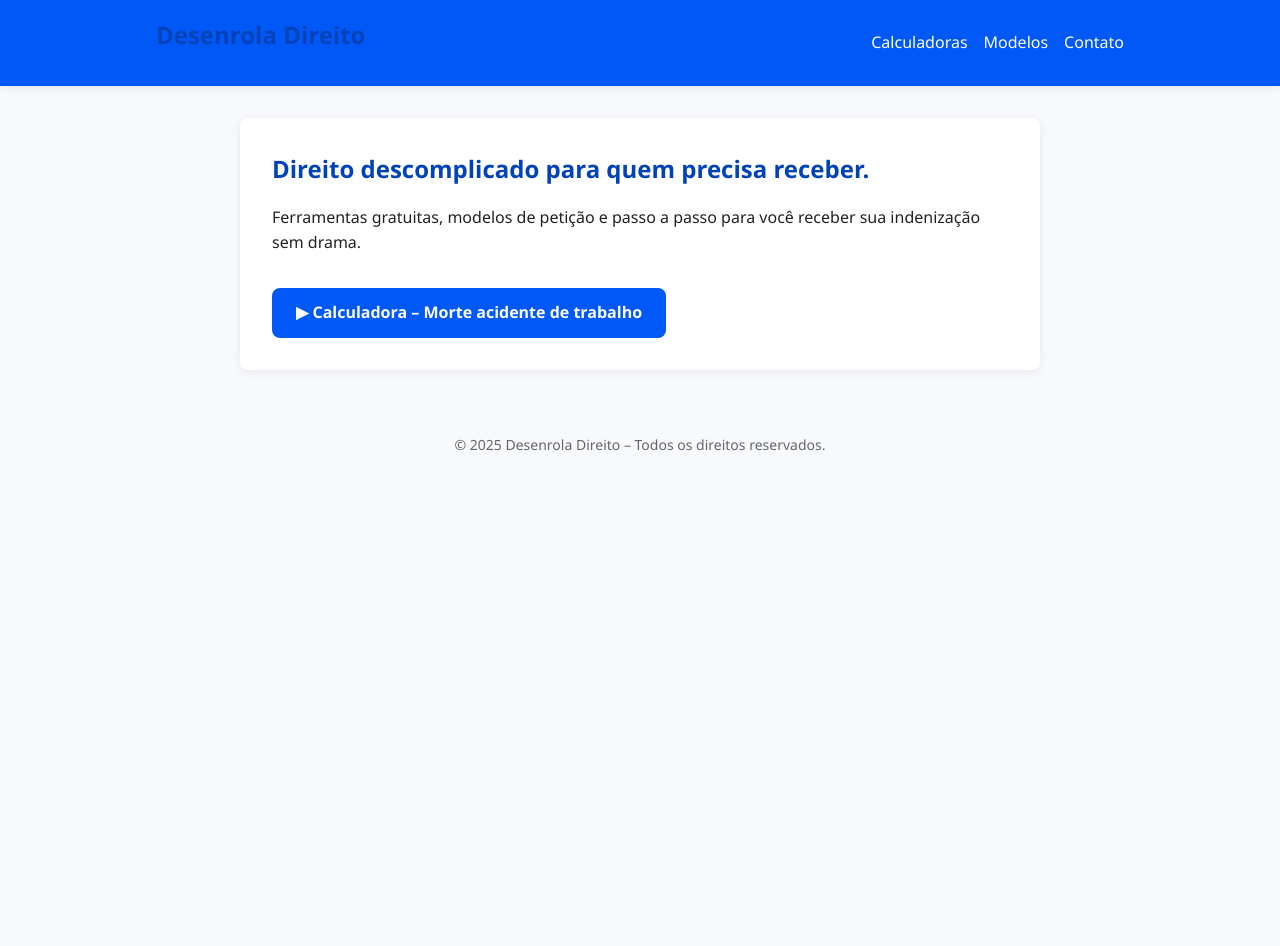
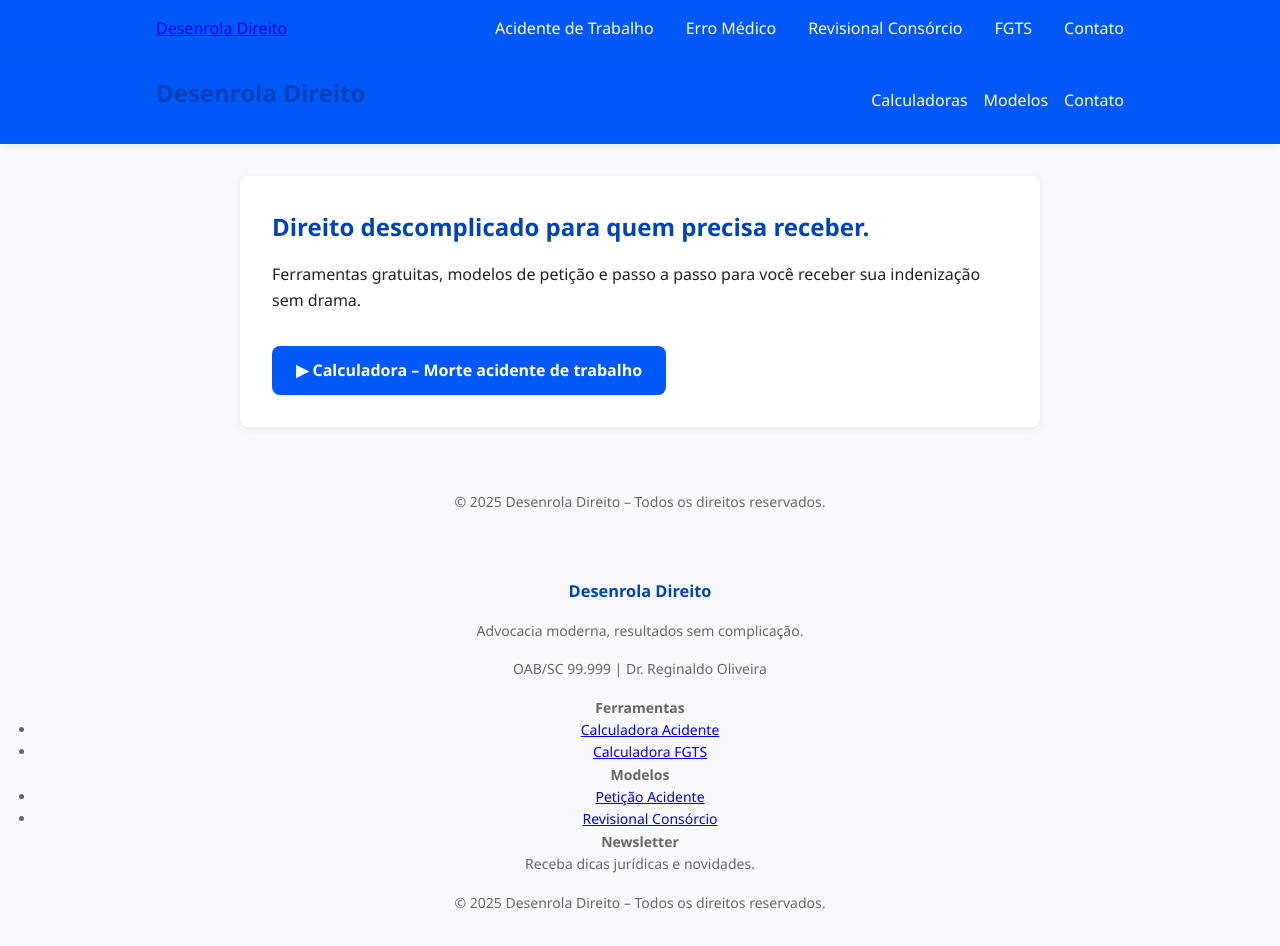
Before and after one commit to mestrereginaldo-site/desenroladireito, a Next.js app: page / in a window 1280 px wide. Before the commit the page ends 800 px from the top, so only its background shows below. Built offline with nearby package versions, Linux system fonts and the light colour scheme.

Commit message:
Update _app.js

```diff
--- a/pages/_app.js
+++ b/pages/_app.js
@@ -1,7 +1,15 @@
 import '../styles/globals.css'
+import Header from '../components/Header'
+import Footer from '../components/Footer'
 
 function MyApp({ Component, pageProps }) {
-  return <Component {...pageProps} />
+  return (
+    <>
+      <Header />
+      <Component {...pageProps} />
+      <Footer />
+    </>
+  )
 }
 
 export default MyApp
```
